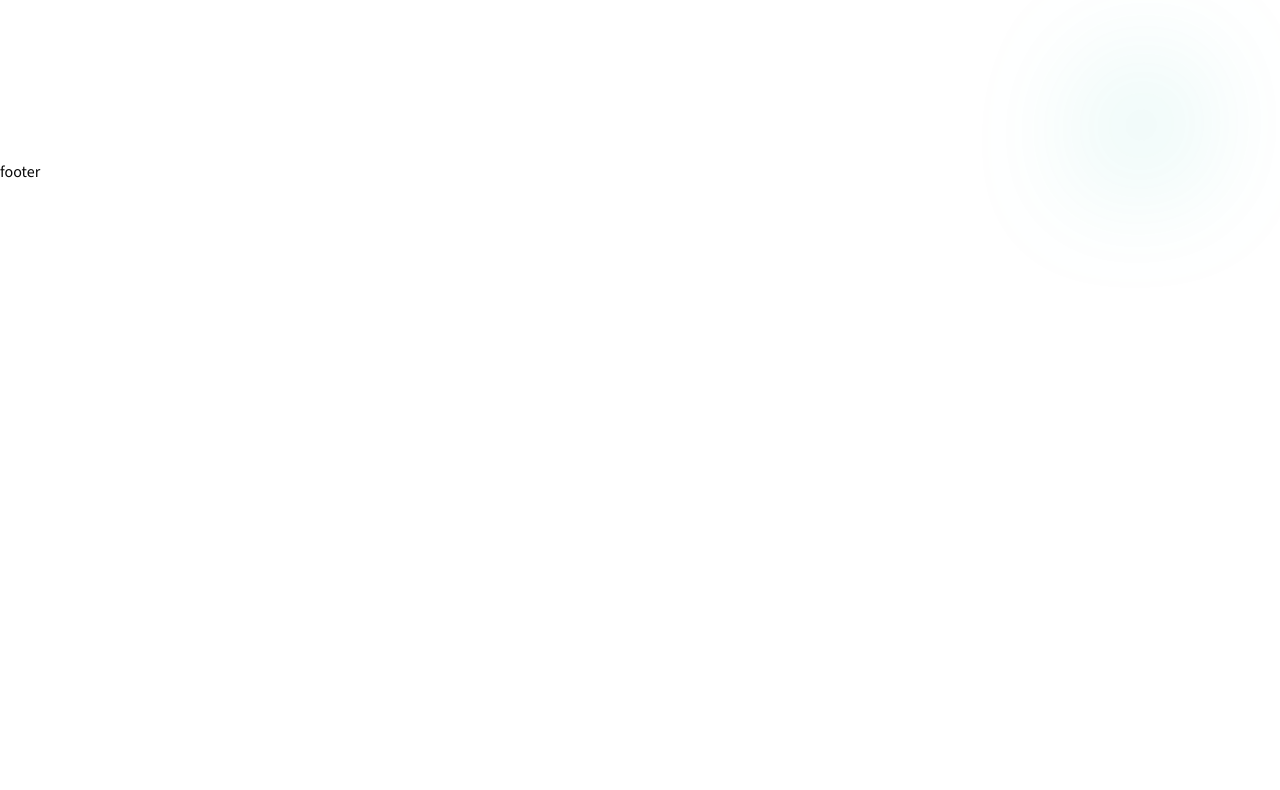
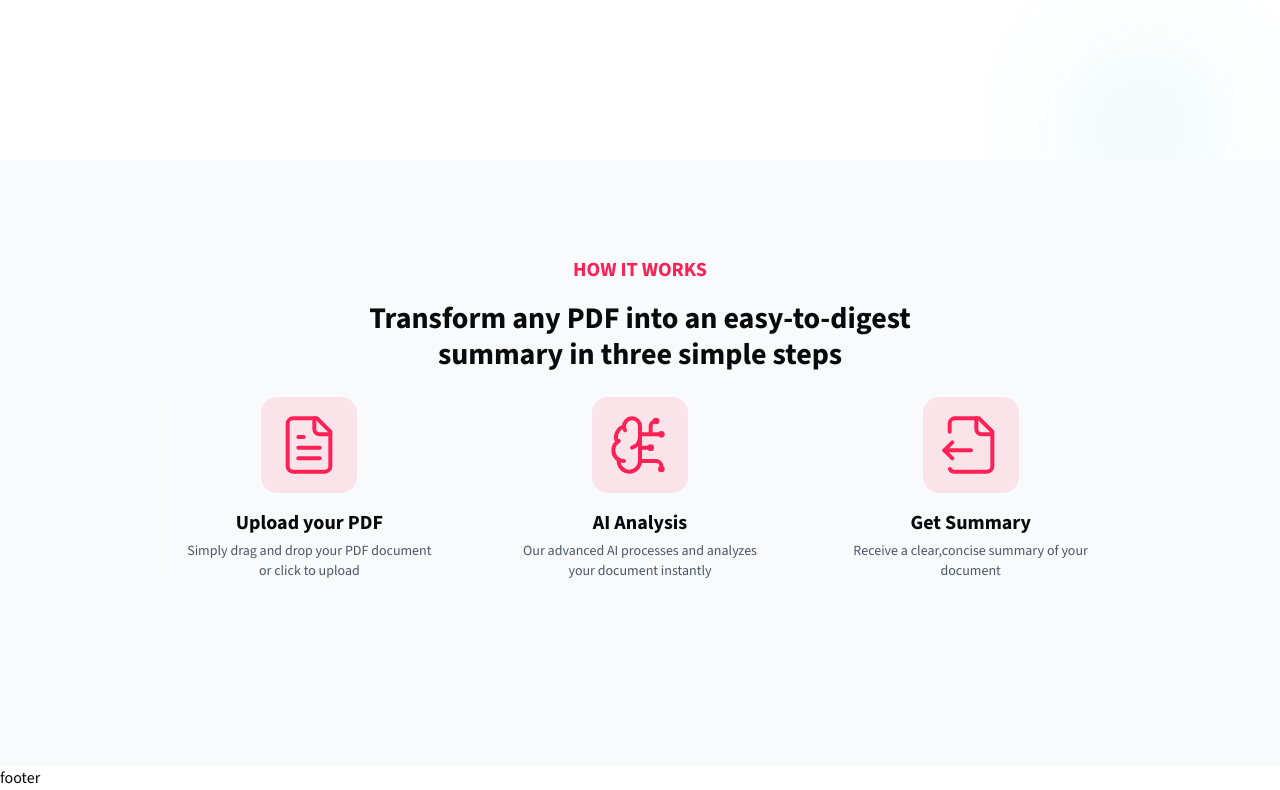
Before and after one commit to elaa-brahmi/ai-saas, a Next.js app in the folder my-app/: page / in a window 1280 px wide. Shown: the part 830-1620 px from the top of the page. Before the commit the page ends 1014 px from the top, so only its background shows below. Built offline with nearby package versions, Linux system fonts and the light colour scheme.

Commit message:
working on how it works

```diff
--- a/my-app/app/page.tsx
+++ b/my-app/app/page.tsx
@@ -1,6 +1,8 @@
 //import Image from "next/image";
 import HeroSection from '@/components/home/HeroSection'
 import DemoSection from '@/components/home/DemoSection'
+import HowItWorksSection from '@/components/home/HowItWorksSection'
+
 
 import BgGradient from '@/components/common/BgGradient'
 export default function Home() {
@@ -10,6 +12,7 @@ export default function Home() {
       <div className="flex flex-col">
         <HeroSection/>
         <DemoSection/>
+        <HowItWorksSection/>
       </div>
      {/*
       <HowItWorksSection/>
--- /dev/null
+++ b/my-app/components/home/HowItWorksSection.tsx
@@ -0,0 +1,83 @@
+import {ReactNode} from 'react'
+import {BrainCircuit, FileOutput, FileText} from 'lucide-react'
+type Step={
+    icon:ReactNode;
+    title:string;
+    description:string;
+};
+export default function HowItWorksSection(){
+
+    const steps:Step[]=[
+        {icon:<FileText size={64} strokeWidth={1.5}/>,
+        title:'Upload your PDF',
+        description:'Simply drag and drop your PDF document or click to upload',
+
+        },
+        {icon:<BrainCircuit size={64} strokeWidth={1.5}/>,
+        title:'AI Analysis',
+        description:'Our advanced AI processes and analyzes your document instantly',
+        },
+        {icon:<FileOutput size={64} strokeWidth={1.5}/>,
+        title:'Get Summary',
+        description:'Receive a clear,concise summary of your document',
+        }
+    ]
+    return(
+        <section className="relative overflow-hidden bg-gray-50">
+            <div className="py-12 lg:py-24 max-w-5xl mx-auto sm:px-6
+                lg:px-8 ">
+
+
+                <div
+                aria-hidden="true"
+                className="pointer-events-none absolute inset-0 -z-10
+                transform-gpu overflow-hidden blur-3xl"
+                >
+                    <div
+                    className="relative left-[calc(50%-3rem)] aspect-1155/
+                    678 w-[36.125rem] -translate-x-1/2 bg-linear-to-br
+                    from-emerald-500  via-teal-500 to-cyan-500 opacity-20
+                    sm:left-[calc(40%-30rem)] sm:w-[40.1875rem]"
+                    style={{
+                    clipPath:
+                    'polygon(74.1% 44.1%, 100% 61.6%, 97.5% 26.9%, 85.5% 0.1%, 80.7% 2%, 72.5% 32.5%, 60.2% 62.4%, 52.4% 68.1%, 47.5% 58.3%, 45.2% 34.5%, 27.5% 76.7%, 0.1% 64.9%, 17.9% 100%, 27.6% 76.8%, 76.1% 97.7%, 74.1% 44.1%)',
+                        }}
+                    />
+                    </div>
+                    <div className="text-center mb-16 ">
+                        <h2 className="font-bold text-xl uppercase mb-4 text-rose-500">HOW IT WORKS</h2>
+                        <h3 className="font-bold text-3xl  max-w-2xl mx-auto">Transform any PDF into an easy-to-digest <br></br>summary in three simple steps</h3>
+                        <div className="grid grid-cols-1 md:grid-cols-3 gap-8
+                        max-w-6xl mx-auto relative ">
+                           {steps.map((step,index)=>(
+                            <StepItem key={index} {...step}/>
+                            ))}
+                        </div>
+                    </div>
+
+            </div>
+
+        </section>
+    );
+}
+function StepItem({icon,title,description}:Step){
+    return(
+    <div className="relative p-6 rounded-2xl bg-white/5 backdrop-blur-xs border
+     border-white/10 hover:border-rose-500/10
+    transition-colors group w-full">
+        <div className=" flex flex-col gap-4 h-full">
+            <div className='flex items-center justify-center h-24 w-24 mx-auto rounded-2xl
+            ng-linear-to-br from-rose-500/10 to-transparent bg-rose-500/10
+             group-hover:from-rose-500/20 transition-colors'>
+                 <div className="text-rose-500">{icon}</div>
+            </div>
+            <div className="flex flex-col flex-1 gap-1 justify-between">
+                <h4 className="font-bold text-center text-xl">{title}</h4>
+                <p className="text-center text-gray-600  text-sm">{description}</p>
+            </div>
+        </div>
+
+
+    </div>
+    );
+}
```
